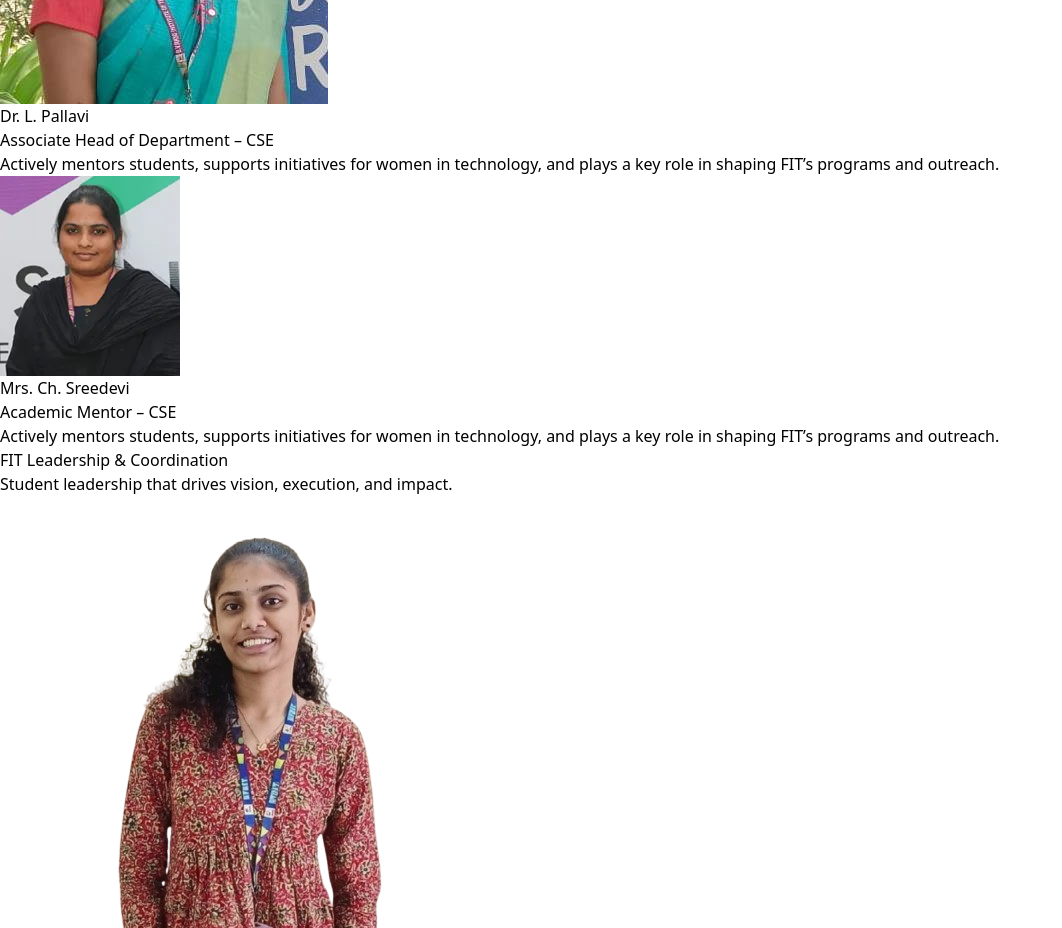
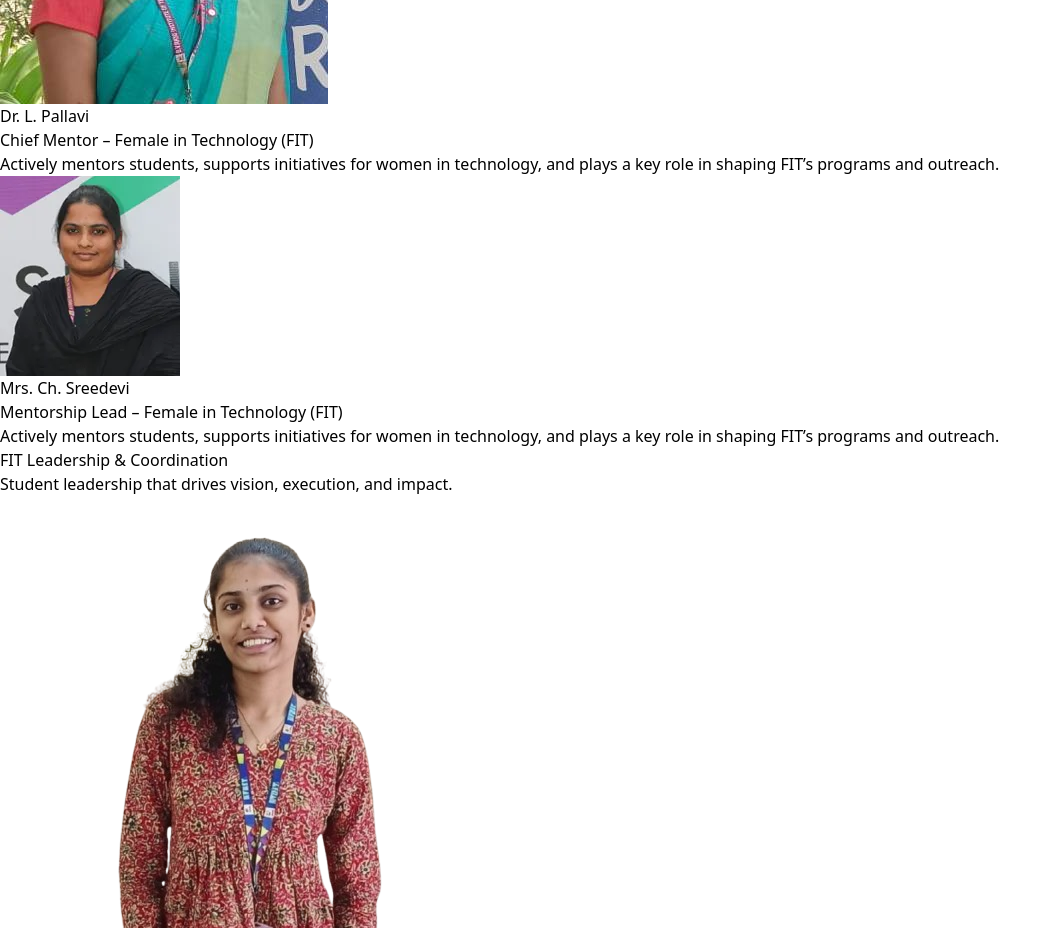
Before and after one commit to Mukundh15/College_Clubs, a React (Vite) app in the folder FIT/: page / in a window 1280 px wide. Shown: the part 8540-9468 px from the top of the page, without its empty margins (0-1062 px from the left). Built offline with nearby package versions, Linux system fonts and the light colour scheme.

Commit message:
updated the roles of mentors

```diff
--- a/FIT/src/FIT.jsx
+++ b/FIT/src/FIT.jsx
@@ -229,7 +229,7 @@ function FIT() {
                 </h3>
 
                 <p className="text-sm text-slate-600 mt-1">
-                  Associate Head of Department – CSE
+                  Chief Mentor – Female in Technology (FIT)
                 </p>
 
                 <p className="mt-3 text-sm text-slate-600 leading-relaxed text-center">
@@ -264,7 +264,7 @@ function FIT() {
                 </h3>
 
                 <p className="text-sm text-slate-600 mt-1">
-                  Academic Mentor – CSE
+                  Mentorship Lead – Female in Technology (FIT)
                 </p>
 
                 <p className="mt-3 text-sm text-slate-600 leading-relaxed text-center">
```
Also changed, not shown: 1 other file (tests, documents, lock files or other folders).
